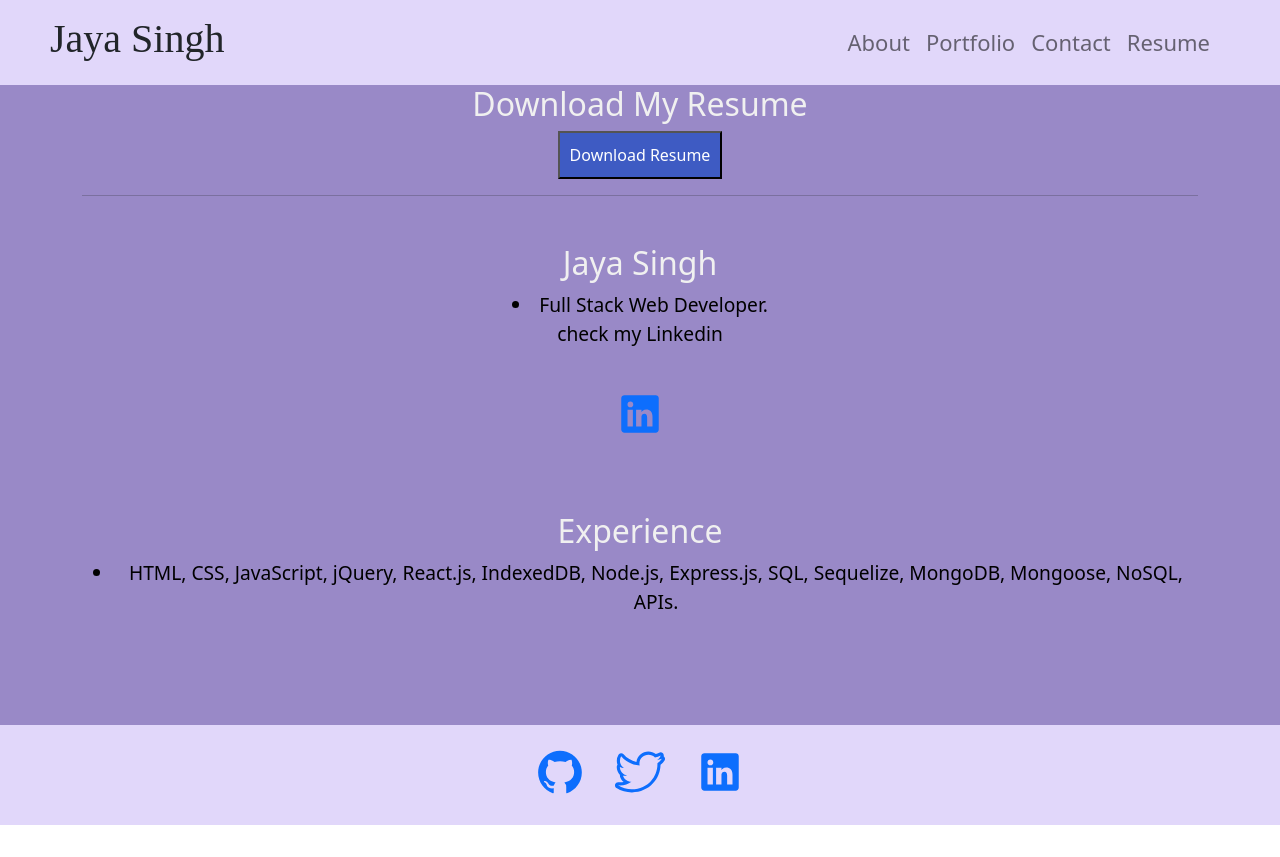
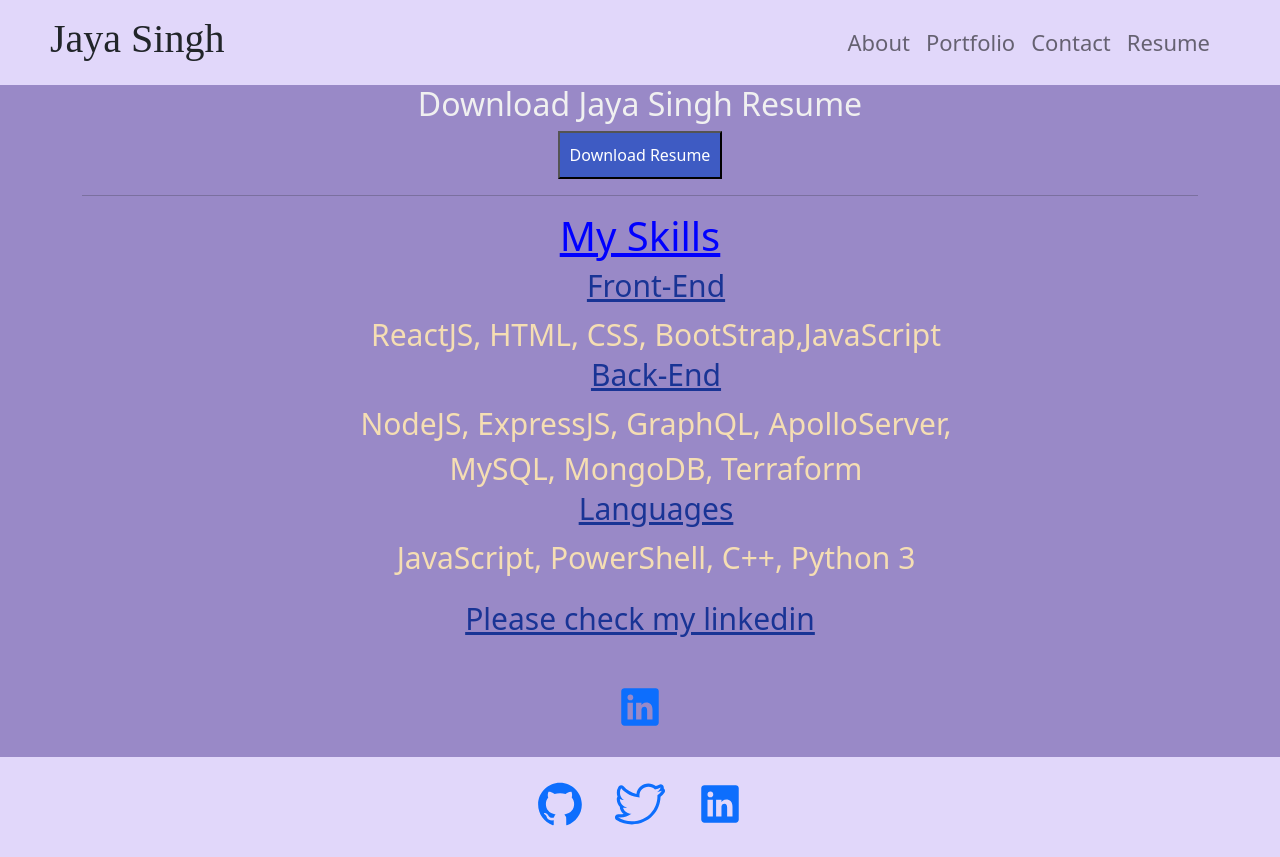
Before and after one commit to jaya4ever/jaya-potfolio-react, a React (Create React App) app: page /resume in a window 1280 px wide. Before the commit the page ends 825 px from the top, so only its background shows below. Built offline with nearby package versions, Linux system fonts and the light colour scheme; a web font is replaced by a local one.

Commit message:
fixed the about and resume page

```diff
--- a/src/Pages/About.js
+++ b/src/Pages/About.js
@@ -7,7 +7,7 @@ function About() {
   return (
     <div className="about_page">
       <h1>About Me</h1>
-      <img src={profilepic} alt="profilepic"/>
+      <img src={profilepic} alt="profilepic" />
 
       <p className="aboutme">
         Hi, my Name is Jaya Singh.I am a Software Engineer. I work in Pager Duty. Before PageDuty I was an
@@ -16,28 +16,7 @@ function About() {
         <p><a href="https://www.linkedin.com/in/jaya-singh-9aa606133/" target="_blank"
           rel="noopener noreferrer">https://www.linkedin.com/in/jaya-singh-9aa606133/</a></p>
       </p>
-     <div className="skills">
-      <h2> My Skills</h2>
-        <ol className="list">
-          <li className="item">
-            <h3> Front-End</h3>
-            <span>
-              ReactJS, HTML, CSS, BootStrap,JavaScript
-            </span>
-            </li>
-          <li className="item">
-            <h3>Back-End</h3>
-            <span>
-              NodeJS, ExpressJS, GraphQL, ApolloServer, MySQL, MongoDB, Terraform
 
-            </span>
-          </li>
-          <li className="item">
-            <h3>Languages</h3>
-            <span>JavaScript, PowerShell, C++, Python 3</span>
-          </li>
-        </ol>
-      </div>
     </div>
 
 
--- a/src/Pages/Resume.js
+++ b/src/Pages/Resume.js
@@ -16,36 +16,45 @@ function Resume() {
   }
   return (
     <section class="container">
-      <h2 className="top-title">Download My Resume</h2>
+      <h2 className="top-title">Download Jaya Singh Resume</h2>
       <button class="teal" onClick={downLoad}>Download Resume</button>
       <hr></hr>
       <div>
-        <div class="mt-5">
-          <h2 className="top-title">Jaya Singh</h2>
 
-          <li className="name_me">
-            Full Stack Web Developer. <p>check my Linkedin</p>
+      </div>
+      <div className="skills">
+        <h2> My Skills</h2>
+        <ol className="list">
+          <li className="item">
+            <h3> Front-End</h3>
+            <span>
+              ReactJS, HTML, CSS, BootStrap,JavaScript
+            </span>
           </li>
-          <a className="linkedin"
-         href="https://www.linkedin.com/in/jaya-singh-9aa606133/"
+          <li className="item">
+            <h3>Back-End</h3>
+            <span>
+              NodeJS, ExpressJS, GraphQL, ApolloServer, MySQL, MongoDB, Terraform
+
+            </span>
+          </li>
+          <li className="item">
+            <h3>Languages</h3>
+            <span>JavaScript, PowerShell, C++, Python 3</span>
+          </li>
+        </ol>
+        <p className="myself">Please check my linkedin</p>
+        <a className="linkedin"
+          href="https://www.linkedin.com/in/jaya-singh-9aa606133/"
           target="_blank"
           rel="noopener noreferrer"
         >
           <IoLogoLinkedin />
         </a>
       </div>
-      </div>
-      <div class="justify-content-center mt-5">
-        <div>
-          <h2 className="experience">Experience</h2>
-          <ul>
-            <li className="language">
-              HTML, CSS, JavaScript, jQuery, React.js, IndexedDB,
-              Node.js, Express.js, SQL, Sequelize, MongoDB, Mongoose, NoSQL, APIs.
-            </li>
-          </ul>
-        </div>
-      </div>
+
+
+
     </section>
   );
 }
--- a/src/components/Navbar.js
+++ b/src/components/Navbar.js
@@ -6,7 +6,7 @@ import Navbar from 'react-bootstrap/Navbar';
 function Navigation() {
 
   return (
-    <Navbar  expand="lg">
+    <Navbar expand="lg">
       <Container>
         <Navbar.Toggle aria-controls="basic-navbar-nav" />
         <Navbar.Collapse id="basic-navbar-nav">
--- a/src/index.css
+++ b/src/index.css
@@ -121,30 +121,34 @@ main {
 
 }
 
-.experience{
+.experience {
   text-align: center;
   color: #f0f0f0;
 }
-.language{
+
+.language {
   text-align: center;
-  color:black;
+  color: black;
   font-size: larger;
 }
-  .name_me{
+
+.name_me {
   text-align: center;
-  color:black;
+  color: black;
   font-size: larger;
 }
+
 .teal {
-    padding:10px;
-    background:rgb(62, 91, 195);
-    color:white;
+  padding: 10px;
+  background: rgb(62, 91, 195);
+  color: white;
   text-align: center;
   margin: auto;
   display: flex;
 
 }
-  .linkedin{
+
+.linkedin {
   width: 100%;
   height: 100px;
   display: flex;
@@ -153,3 +157,37 @@ main {
   font-size: 50px;
   display: flex;
 }
+.skills h2 {
+  color: blue;
+  text-decoration: underline;
+  text-align: center;
+  font-size: 40px;
+
+}
+.skills h3{
+  color:rgb(25, 52, 149);
+  text-decoration: underline;
+  font-size: 30px;
+  text-align: center;
+}
+
+.skills .list {
+  list-style: none;
+  width: 60%;
+  text-align: center;
+  font-size: 30px;
+}
+
+.list span {
+  font-size: 30px;
+  color:wheat
+}
+.linkedin{
+  font-size: 50px;
+  display: flex;
+}
+.myself{
+  text-decoration: underline;
+  color:rgb(25, 52, 149);
+  font-size: 30px;
+}
--- a/src/styles/About.css
+++ b/src/styles/About.css
@@ -28,7 +28,7 @@
     font-weight: 300;
    /* padding: 40px;*/
     width: 100%;
-    font-size: 20px;
+    font-size: 30px;
    margin-top: 10px;
 
 }
@@ -41,23 +41,3 @@
     align-items: center;
 
   }
-
-  .skills h2 {
-    color: blue;
-    text-decoration: underline;
-
-  }
-  .skills h3{
-    color:white;
-    text-decoration: underline;
-    font-size: 25px;
-  }
-
-  .skills .list {
-    list-style: none;
-    width: 60%;
-  }
-
-  .list span {
-    font-size: 15px;
-  }
--- a/src/styles/Footer.css
+++ b/src/styles/Footer.css
@@ -7,10 +7,7 @@
     align-items: center;
     }
 
-
-
-
- .footer p{
+  .footer p{
   font-size: 50px;
   display: flex;
   gap: 30px;
```
Also changed, not shown: src/Pages/Portfolio.js (+6 -6 lines), src/utils/ProjectList.js (+9 -9 lines), src/components/Footer.js (line endings or trailing spaces). Lines whose indentation alone changed are shown as unchanged.
